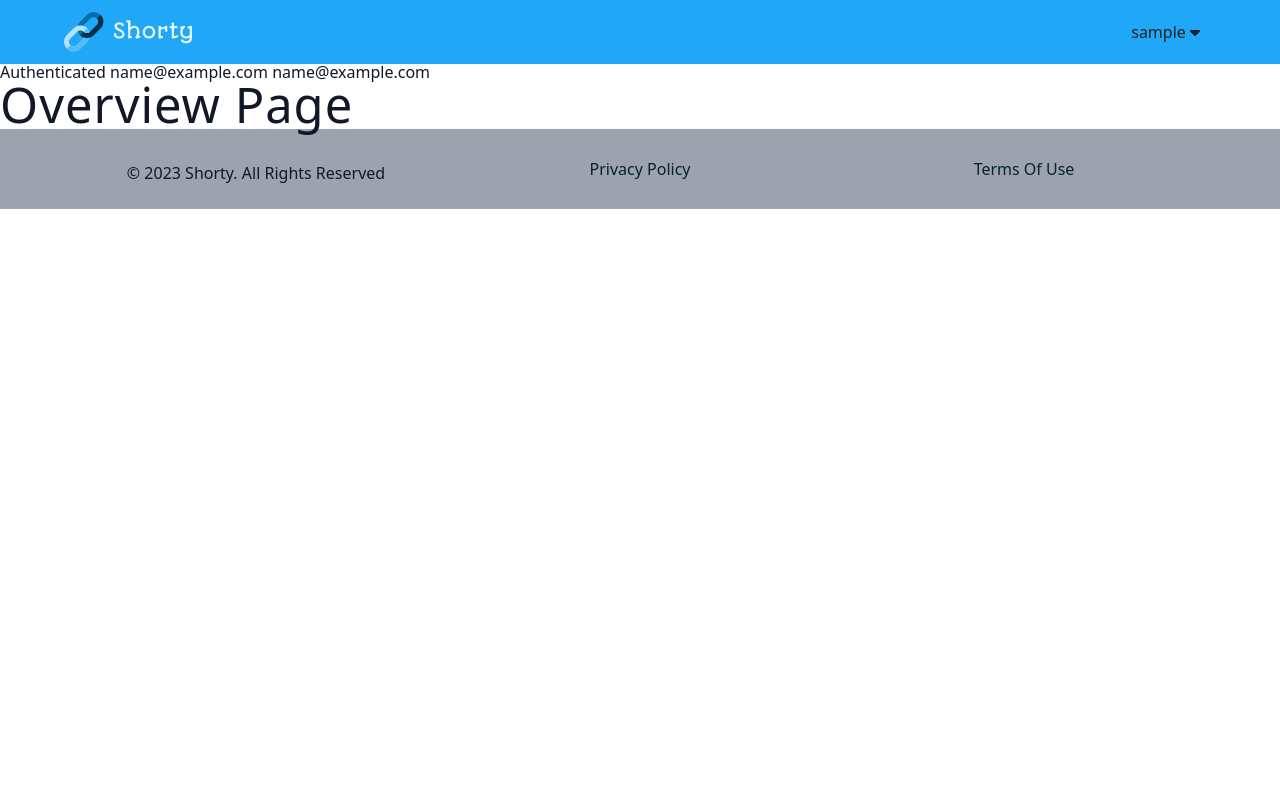
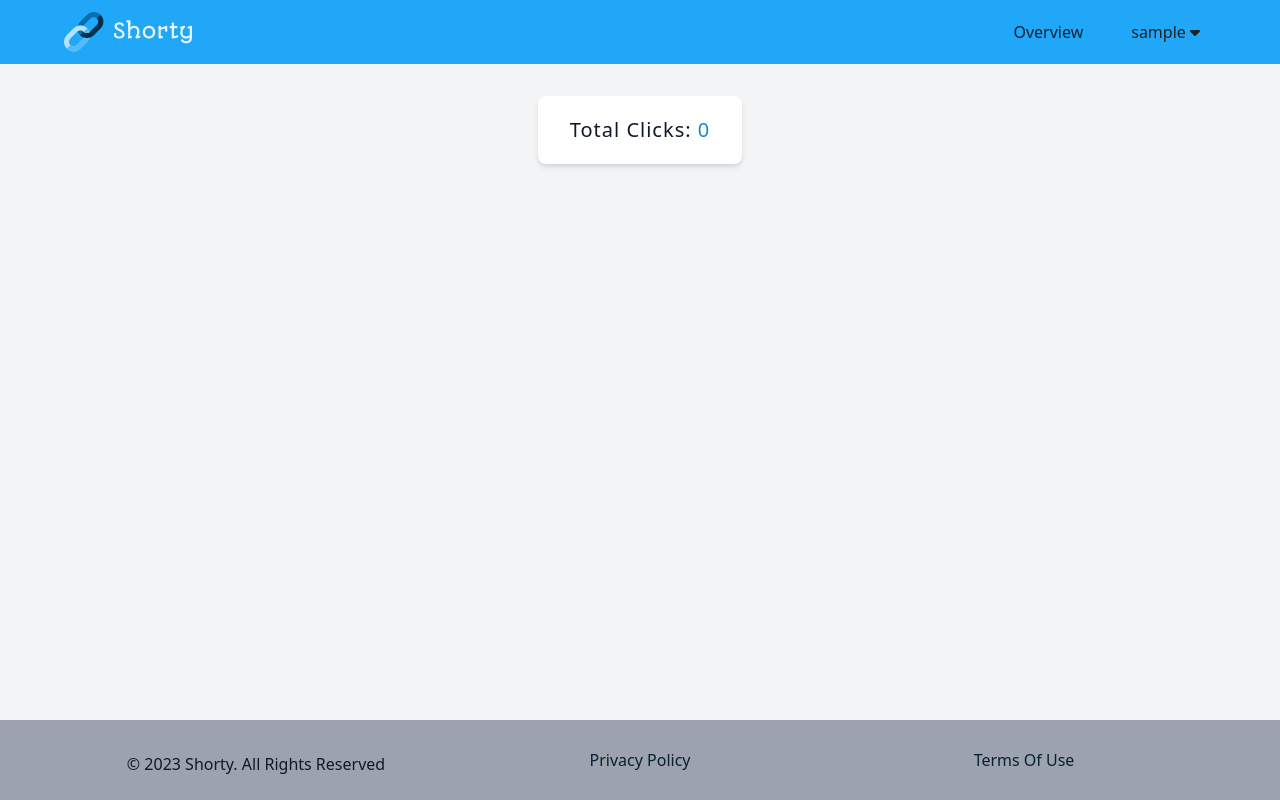
Before and after one commit to andreistr21/Link-Shortener, a Django app: page /account/overview in a window 1280 px wide. Run offline with Django 4.2, Linux system fonts and the light colour scheme; the visitor is signed in with stand-in values (Sample User, id 1); data that the repository does not hold is empty; parts of the project's set-up code (start-up, migrations or seed data) failed here and were passed over; some libraries are stand-ins or nearby versions.

Commit message:
populated overview page with data

```diff
--- a/src/account/selectors.py
+++ b/src/account/selectors.py
@@ -1,9 +1,17 @@
+from django.db.models import QuerySet
 from django.shortcuts import get_object_or_404
+
 from .models import Profile
 
 
 def get_profile(pk):
     return get_object_or_404(Profile, pk=pk)
 
+
 def get_profile_by_email(email):
     return get_object_or_404(Profile, email=email)
+
+
+# TODO: add tests
+def get_links(user: Profile) -> QuerySet:
+    return user.links.all()
--- a/src/account/services.py
+++ b/src/account/services.py
@@ -1,6 +1,8 @@
+from functools import lru_cache
 from profile import Profile
 
 from django import forms
+from django.conf import settings
 from django.contrib.auth import login
 from django.contrib.sites.shortcuts import get_current_site
 from django.http import HttpRequest
@@ -8,10 +10,12 @@ from django.shortcuts import redirect
 from django.urls import reverse
 from django.utils.encoding import force_str
 from django.utils.http import urlsafe_base64_decode
+from redis import Redis
 
-from account.selectors import get_profile, get_profile_by_email
+from account.selectors import get_links, get_profile, get_profile_by_email
 from account.tasks import send_activation_email_task
 from account.tokens import email_activation_token
+from shortener.models import Link
 
 
 def update_email_confirmation_status(uidb64, token, status=True):
@@ -79,3 +83,27 @@ def send_new_activation_link(request, new_confirmation_link_form):
         )
         _send_activation_email(request, user, new_confirmation_link_form)
         return redirect(reverse("account:confirm_email"))
+
+
+@lru_cache(maxsize=1)
+def redis_connection() -> Redis:
+    """Creates redis connection during first call and returns it. During next
+    call cached value will be returned"""
+    return Redis(host="127.0.0.1", port="6379")
+
+
+# TODO: add tests
+def get_account_total_clicks(links: list[Link]) -> int:
+    """Counts and returns all clicks on user links."""
+    return sum(redis_connection().llen(link.alias) for link in links)
+
+
+# TODO: add tests
+def get_domain() -> str:
+    return settings.DEFAULT_DOMAIN
+
+
+# TODO: add tests
+def map_clicks_to_link(links: list[Link]) -> list[tuple[Link, str]]:
+    """Returns list tuples with link and link clicks"""
+    return [(link, redis_connection().llen(link.alias)) for link in links]
--- a/src/account/templates/account/overview.html
+++ b/src/account/templates/account/overview.html
@@ -4,12 +4,27 @@
     Overview
 {% endblock title %}
 {% block content %}
-    {% if user.is_authenticated %}
-        Authenticated
-    {% else %}
-        Not authenticated
-    {% endif %}
-    {{ user.email }}
-    {{ user.get_username }}
-    <h1>Overview page</h1>
+    <section class="section-overview">
+        <div class="section-center">
+            <div class="total-counts">
+                <div class="total-counts-card">
+                    <h5>
+                        total clicks: <span class="total-counts-counter">{{ total_clicks }}</span>
+                    </h5>
+                </div>
+            </div>
+            <div class="links-list">
+                {% for link, clicks in mapped_links %}
+                    {% include "account/link_item.html" %}
+                {% endfor %}
+            </div>
+            {% if view_more %}
+                <div class="links-view-more">
+                    <a href="#">
+                        <h4>view more</h4>
+                    </a>
+                </div>
+            {% endif %}
+        </div>
+    </section>
 {% endblock content %}
--- a/src/account/views.py
+++ b/src/account/views.py
@@ -5,7 +5,11 @@ from django.urls import reverse
 
 from account.decorators import anonymous_required
 from account.forms import SignInForm, SignUpForm
+from account.selectors import get_links
 from account.services import (
+    get_account_total_clicks,
+    get_domain,
+    map_clicks_to_link,
     send_new_activation_link,
     sign_in_user,
     sign_up_user,
@@ -63,9 +67,25 @@ def activate_email(_, uidb64, token):
     return redirect(reverse("account:sign_in"))
 
 
+# TODO: add tests
 @login_required
 def overview(request: HttpRequest) -> HttpResponse:
-    return render(request, "account/overview.html", {})
+    links = get_links(request.user)
+    total_clicks = get_account_total_clicks(links)
+    mapped_links = map_clicks_to_link(links[:3])
+    view_more = len(links) > 3
+    domain = get_domain()
+
+    return render(
+        request,
+        "account/overview.html",
+        {
+            "total_clicks": total_clicks,
+            "mapped_links": mapped_links,
+            "view_more": view_more,
+            "domain": domain,
+        },
+    )
 
 
 @anonymous_required
--- a/src/shortener/models.py
+++ b/src/shortener/models.py
@@ -5,7 +5,7 @@ from account.models import Profile
 
 class Link(models.Model):
     user_profile = models.ForeignKey(
-        Profile, on_delete=models.CASCADE, null=True
+        Profile, on_delete=models.CASCADE, null=True, related_name="links"
     )
 
     long_link = models.TextField(max_length=2000)
--- a/src/shortener/services.py
+++ b/src/shortener/services.py
@@ -22,7 +22,8 @@ g = GeoIP2()
 
 @lru_cache(maxsize=1)
 def redis_connection() -> Redis:
-    """Creates redis connection during first call and returns it. During next call cached value will be returned"""
+    """Creates redis connection during first call and returns it. During next
+    call cached value will be returned"""
     return Redis(host="127.0.0.1", port="6379")
 
 
--- a/src/shorty/settings.py
+++ b/src/shorty/settings.py
@@ -212,3 +212,7 @@ SOCIAL_AUTH_TWITTER_SECRET = getenv("SOCIAL_AUTH_TWITTER_SECRET")
 
 # GeoIP
 GEOIP_PATH = BASE_DIR / "files"
+
+
+# Other
+DEFAULT_DOMAIN = "http://127.0.0.1:8000"
--- a/src/static/main.css
+++ b/src/static/main.css
@@ -450,6 +450,7 @@ Dialog box
   border: none;
   cursor: pointer;
   transition: var(--transition);
+  margin-left: 2rem;
 }
 
 .dropdown {
@@ -498,6 +499,7 @@ Dialog box
   .nav-links {
     display: grid;
     justify-self: end;
+    align-items: center;
     grid-template-columns: repeat(2, auto);
   }
 }
@@ -603,7 +605,7 @@ Dialog box
 }
 
 @media screen and (max-width: 672px) {
-  .section-shortener{
+  .section-shortener {
     min-height: 62rem;
   }
   .appeal {
@@ -708,3 +710,98 @@ Pages
 .password-reset-done h2 {
   padding: 1.5rem 0;
 }
+
+/*
+==========
+Overview
+==========
+*/
+.section-overview {
+  background-color: var(--grey-100);
+  min-height: calc(100vh - 5rem - 4rem);
+  overflow: auto;
+}
+
+.total-counts {
+  display: flex;
+  justify-content: center;
+  margin: 2rem 0;
+}
+
+.total-counts-card {
+  display: flex;
+  justify-content: center;
+  background-color: var(--white);
+  width: fit-content;
+  border-radius: var(--borderRadius-200);
+  box-shadow: var(--shadow-2);
+  padding: 1.5rem 2rem;
+}
+
+.total-counts-card h5 {
+  display: inline;
+}
+
+.total-counts-counter {
+  color: var(--primary-600);
+  font-weight: 500;
+}
+
+.link-item-clicks-text {
+  color: var(--primary-600);
+}
+
+.link-item {
+  background-color: var(--white);
+  border-radius: var(--borderRadius-300);
+  box-shadow: var(--shadow-2);
+  padding: 2rem 2.5rem;
+  transition: var(--transition);
+  margin-bottom: 2rem;
+}
+.link-item:hover {
+  /* transform: scale(102%); */
+  box-shadow: var(--shadow-4);
+}
+
+.link-item p {
+  color: var(--grey-500);
+  text-transform: capitalize;
+  margin-bottom: 0.25rem;
+}
+
+.link-item-long-link {
+  margin-bottom: 1rem;
+}
+
+.link-long-link-text {
+  text-transform: none;
+}
+
+.link-item-short-link {
+  margin-bottom: 1rem;
+}
+
+.link-short-link-text {
+  text-transform: none;
+  margin-top: 0.25rem;
+}
+
+.link-item-clicks {
+  margin-bottom: 1rem;
+}
+
+.link-item-details a {
+  display: flex;
+  justify-content: end;
+}
+
+.links-view-more {
+  display: flex;
+  justify-content: center;
+  margin: 2rem;
+}
+
+.links-view-more a {
+  display: block;
+}
--- a/src/templates/common/base.html
+++ b/src/templates/common/base.html
@@ -37,6 +37,9 @@
                     {% comment %} navlinks {% endcomment %}
                     <ul class="nav-links">
                         {% if user.is_authenticated %}
+                            <li>
+                                <a href="{% url 'account:overview' %}" class="nav-link">Overview</a>
+                            </li>
                             <div class="dropdown">
                                 <button class="drop-btn">
                                     {{ user.username }}
```
Also changed, not shown: src/account/templates/account/link_item.html (added, +23 -0 lines), src/shortener/migrations/0010_alter_link_user_profile.py (added).
